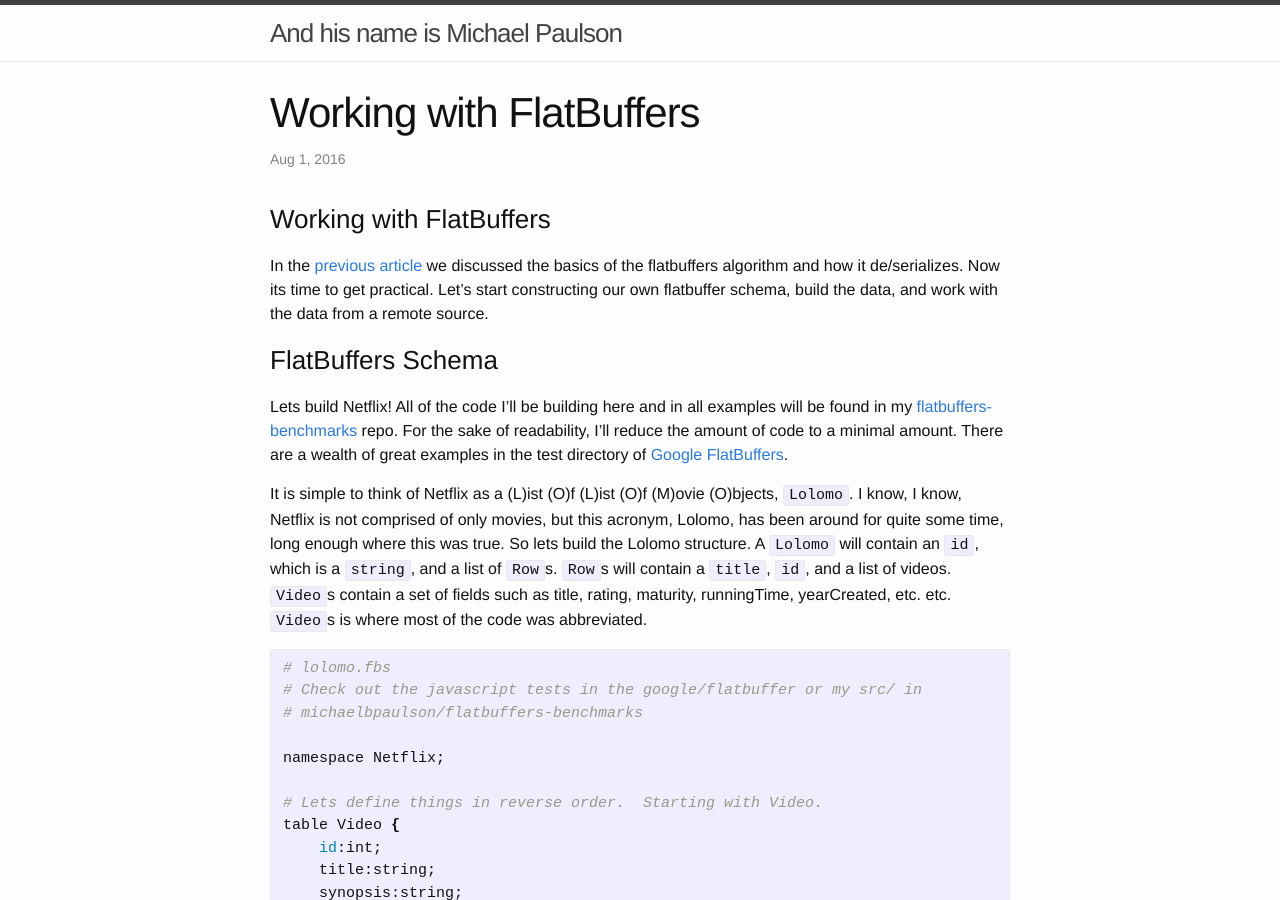
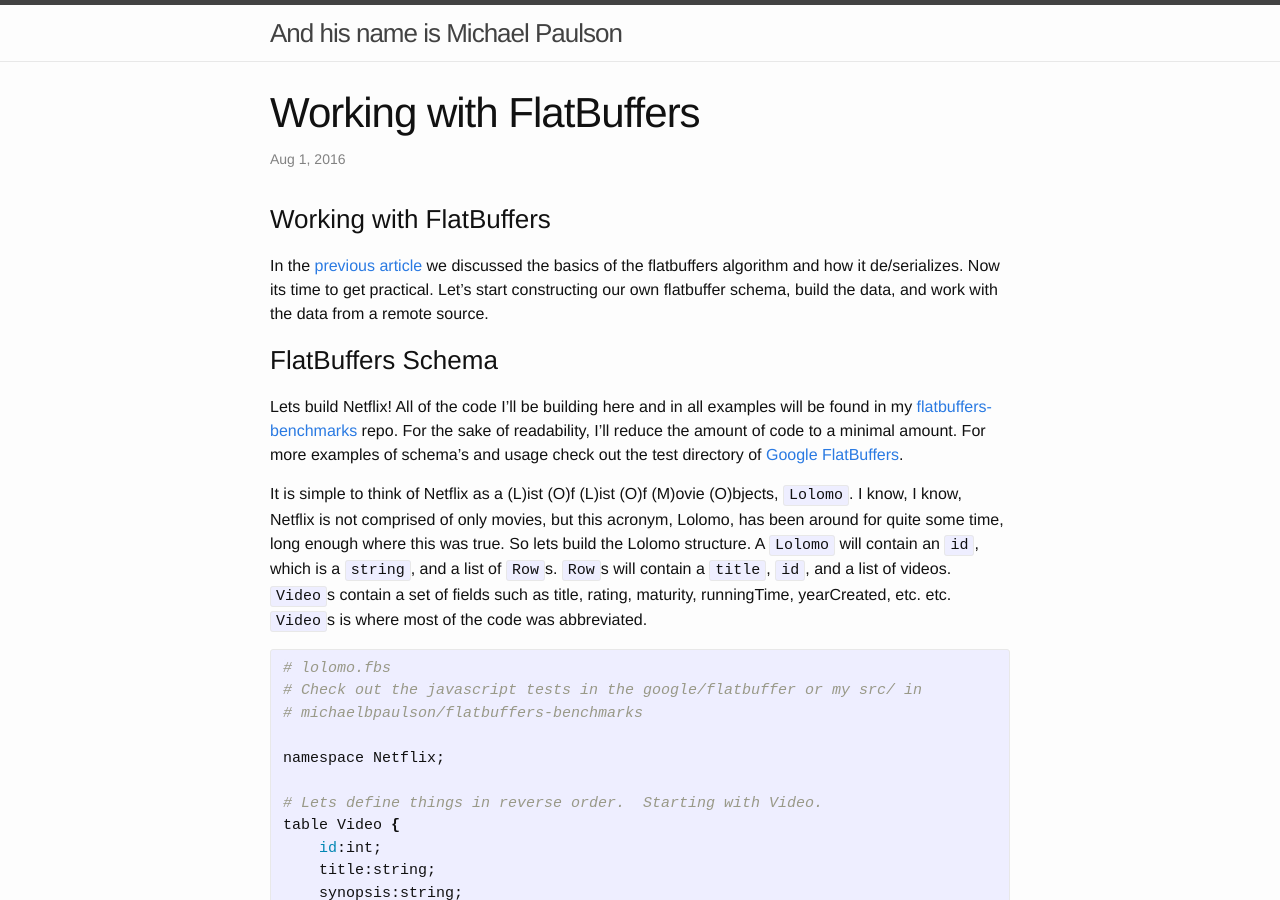
Before and after one commit to ThePrimeagen/michaelbpaulson.github.io, a Jekyll site: the page built from _posts/flatbuffers/2016-08-01-how-to-flatbuffer.markdown, in a window 1280 px wide and 900 px high. Built offline with Jekyll 4.4.1, drawn with Linux system fonts in a browser that asks for light colours.

Commit message:
one more edit.

```diff
--- a/_posts/flatbuffers/2016-08-01-how-to-flatbuffer.markdown
+++ b/_posts/flatbuffers/2016-08-01-how-to-flatbuffer.markdown
@@ -11,7 +11,7 @@
 
 ### FlatBuffers Schema
 
-Lets build Netflix!  All of the code I'll be building here and in all examples will be found in my [flatbuffers-benchmarks](https://github.com/michaelbpaulson/flatbuffers-benchmarks) repo.  For the sake of readability, I'll reduce the amount of code to a minimal amount.  There are a wealth of great examples in the test directory of [Google FlatBuffers](https://github.com/google/flatbuffers).
+Lets build Netflix!  All of the code I'll be building here and in all examples will be found in my [flatbuffers-benchmarks](https://github.com/michaelbpaulson/flatbuffers-benchmarks) repo.  For the sake of readability, I'll reduce the amount of code to a minimal amount.  For more examples of schema's and usage check out the test directory of [Google FlatBuffers](https://github.com/google/flatbuffers).
 
 It is simple to think of Netflix as a (L)ist (O)f (L)ist (O)f (M)ovie (O)bjects, `Lolomo`.  I know, I know, Netflix is not comprised of only movies, but this acronym, Lolomo, has been around for quite some time, long enough where this was true.  So lets build the Lolomo structure.  A `Lolomo` will contain an `id`, which is a `string`, and a list of `Row`s.  `Row`s will contain a `title`, `id`, and a list of videos.  `Video`s contain a set of fields such as title, rating, maturity, runningTime, yearCreated, etc. etc.  `Video`s is where most of the code was abbreviated.
 
```
